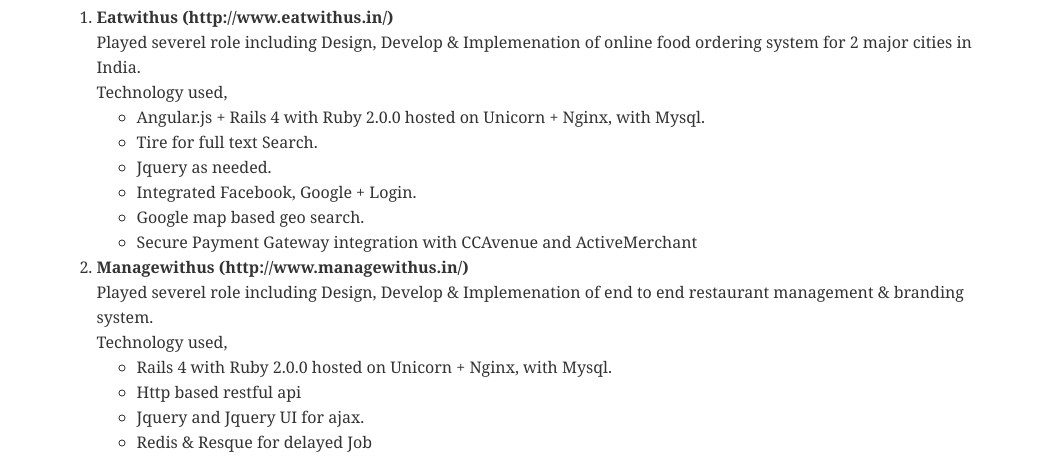
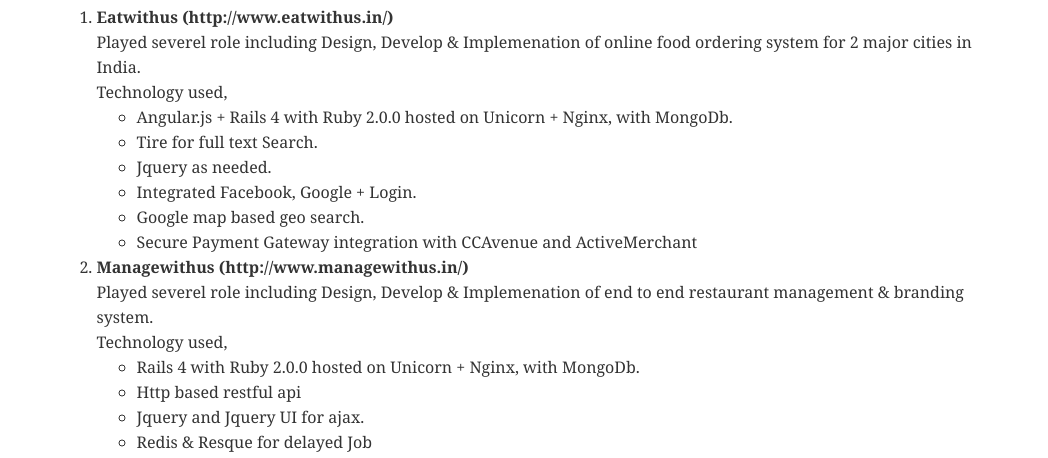
Before and after one commit to kjaikeerthi/kjaikeerthi.github.io, a Jekyll site: the page resume.html, which Jekyll copies as it is, in a window 1280 px wide and 900 px high. Shown: the part 363-821 px from the top of the window, without its empty margins (116-1164 px from the left). Built offline with Jekyll 4.4.1, drawn with Linux system fonts in a browser that asks for light colours; Markdown is read by kramdown in place of the engine named in the settings.

Commit message:
updated resume

```diff
--- a/resume.html
+++ b/resume.html
@@ -127,7 +127,7 @@
               <div class="clear"></div>
               <ul>
                 <li>
-                  Angular.js + Rails 4 with Ruby 2.0.0 hosted on Unicorn + Nginx, with Mysql.
+                  Angular.js + Rails 4 with Ruby 2.0.0 hosted on Unicorn + Nginx, with MongoDb.
                 </li>
                 <li>
                   Tire for full text Search.
@@ -156,7 +156,7 @@
               <div class="clear"></div>
               <ul>
                 <li>
-                  Rails 4 with Ruby 2.0.0 hosted on Unicorn + Nginx, with Mysql.
+                  Rails 4 with Ruby 2.0.0 hosted on Unicorn + Nginx, with MongoDb.
                 </li>
                 <li>
                   Http based restful api
```
Also changed, not shown: 1 other file.
